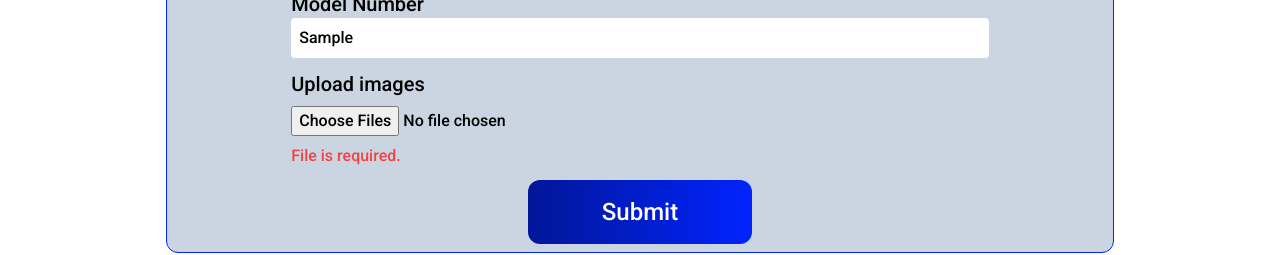
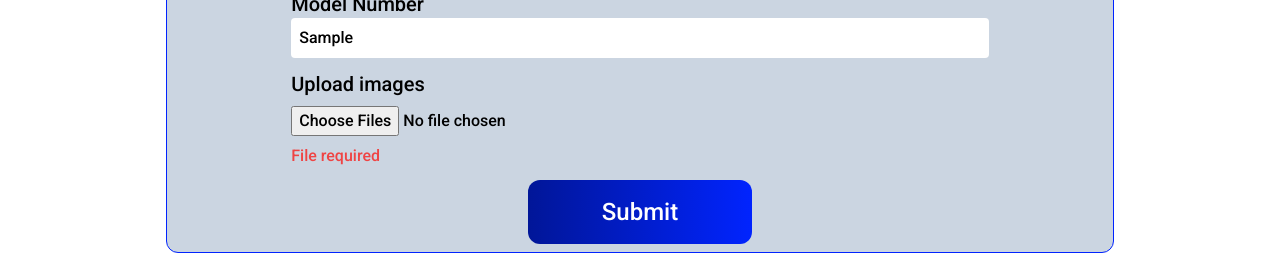
Before and after one commit to evandvance/jenkinselectricllc, a Next.js app: page /admin/appliances in a window 1280 px wide. Both pictures are taken after typing "Sample", "5", "Sample" into the empty fields and a click on the button "Submit". Shown: the part 383-638 px from the top of the page. Built offline with nearby package versions, Linux system fonts and the light colour scheme; no server answers.

Commit message:
Time for a deployment update

```diff
--- a/src/components/AdminComponents/ApplianceUploadForm/ApplianceUploadForm.tsx
+++ b/src/components/AdminComponents/ApplianceUploadForm/ApplianceUploadForm.tsx
@@ -11,9 +11,12 @@ const schema = z.object({
   modelNumber: z
     .string()
     .min(3, { message: 'Model Number must be at least 3 characters' }),
-  imageFile: z
-    .instanceof(FileList)
-    .refine((file) => file?.length >= 1, 'File is required.'),
+  imageFile:
+    typeof window === 'undefined'
+      ? z.any()
+      : z
+          .instanceof(FileList)
+          .refine((file) => file?.length >= 1, 'File is required.'),
 });
 
 export type FormData = z.infer<typeof schema>;
@@ -95,9 +98,7 @@ const ApplianceUploadForm = () => {
             id="imageFile"
             multiple
           />
-          {errors.imageFile && (
-            <p className="text-red-500">{errors.imageFile.message}</p>
-          )}
+          {errors.imageFile && <p className="text-red-500">File required</p>}
         </div>
         <button
           className="flex justify-center text-2xl items-center m-5 h-16 w-56 bg-gradient-to-r from-jellcdarkblue to-jellcblue text-white rounded-xl hover:bg-white hover:text-jellcblue "
--- a/src/components/AdminComponents/ApplianceUploadForm/actions.ts
+++ b/src/components/AdminComponents/ApplianceUploadForm/actions.ts
@@ -1,6 +1,24 @@
 'use server';
 import { S3, PutObjectCommand } from '@aws-sdk/client-s3';
+import { FormData } from './ApplianceUploadForm';
+import { FieldValues } from 'react-hook-form';
 
-const handleFileFormSubmission = () => {};
+const handleFileFormSubmission = async (formData: FieldValues) => {
+  const file = formData.imageFile;
+
+  const fileName = file?.name;
+  const fileType = file?.type;
+
+  const binaryFile = await file.arrayBuffer();
+  const fileBuffer = Buffer.from(binaryFile);
+
+  const s3client = new S3({
+    region: 'us-east-1',
+    credentials: {
+      accessKeyId: process.env.AWS_PUBLIC_KEY!,
+      secretAccessKey: process.env.AWS_SECRET_KEY!,
+    },
+  });
+};
 
 export { handleFileFormSubmission };
--- a/src/middleware.ts
+++ b/src/middleware.ts
@@ -3,3 +3,7 @@ export { default } from 'next-auth/middleware';
 export const config = {
   matcher: ['/admin/:path*'],
 };
+
+// export function middleware() {
+//   console.log('Admin pannel Accessed');
+// }
```
